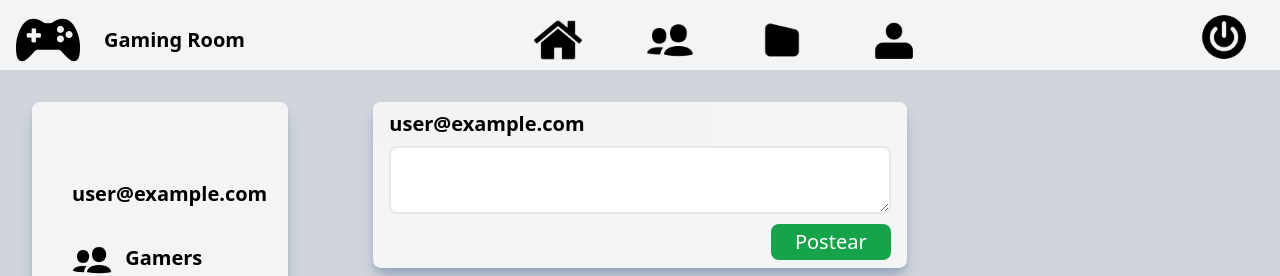
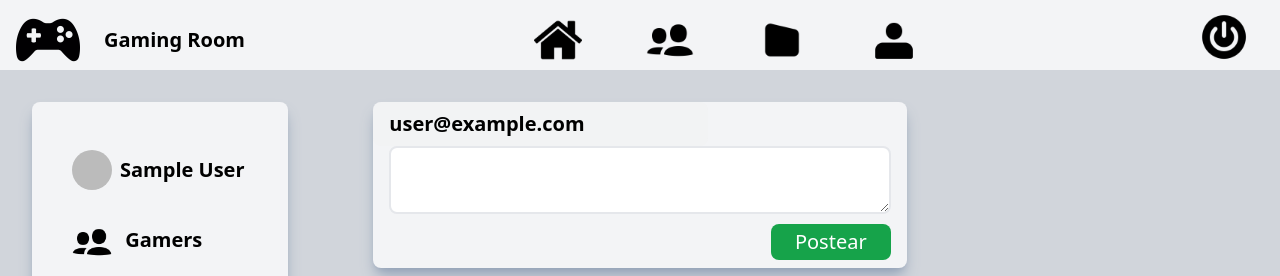
Before and after one commit to Naio200000/CWM-parcial1, a Vue app: page /#/home in a window 1280 px wide. Shown: the top 276 px of the page. Built offline with nearby package versions, Linux system fonts and the light colour scheme; no server answers; the database is empty; sample sign-in values are in the browser's storage.

Commit message:
feat :add photo to menu list

```diff
--- a/src/components/fragments/MenuList.vue
+++ b/src/components/fragments/MenuList.vue
@@ -1,42 +1,22 @@
-<script>
+
+<script setup>
 import MainRouterLink from '../labels/MainRouterLink.vue';
 import MainImg from '../labels/MainImg.vue';
-import { subscribeToAuth } from '../../services/auth';
-    export default {
+import { useAuth } from '../../composition/useAuth';
 
-        name: 'MenuList',
-        components: {MainRouterLink, MainImg},
-        data() {
+const {user: authUser} = useAuth();
 
-            return {
-                authUser: {
-                    id: null,
-                    email: null,
-                },
-                unsubscribeToAUth: () => {},
-            }
-        },
-        mounted() {
 
-            this.unsubscribeToAUth = subscribeToAuth(userData => this.authUser = userData)
-        },
-        unmounted() {
-
-            this.unsubscribeToAUth();
-        },
-    }
-    //MOVER
 </script>
 <template>
-
     <div class="h-ful px-8 m-8 rounded-lg shadow-lg shadow-slate-400 bg-gray-100">
         <ul class="py-8">
             <li v-if="authUser.id == null" class="py-4 ps-2 ms-6 xl:text-xl font-bold">
                 <MainRouterLink class="font-bold text-2xl" :to="'/'">Iniciar Sesion</MainRouterLink>
             </li>
             <li v-else class="py-4 ps-2 xl:text-xl font-bold">
-                <MainImg class="xl:w-10 w-8 inline me-2" :alt="''" :src="''"/>
-                <MainRouterLink class="align-middle" :to="'/home'">{{ authUser.email }}</MainRouterLink>
+                <MainImg class="xl:w-10 w-8 inline me-2 rounded-full" :alt="''" :src="authUser.photoURL"/>
+                <MainRouterLink class="align-middle" :to="'/home'">{{ authUser.displayName }}</MainRouterLink>
             </li>
 
 
```
